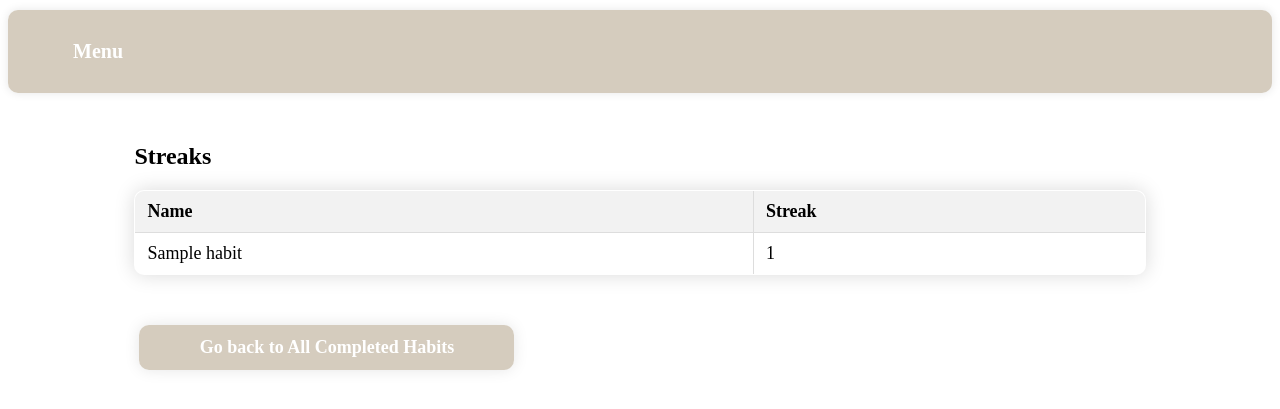
After one commit to AdamPrzychodniStudent/Habit_Tracker, a Django app: page /habit_tracker/show_streaks/ in a window 1280 px wide. The commit adds this page. Shown: the top 409 px of the page. Run offline with Django 4.2, Linux system fonts and the light colour scheme; a user stored in the database is signed in; tables that the repository leaves empty hold one stand-in row (values such as "Sample post").

Commit message:
show streaks

```diff
--- a/myproject/habit_tracker/templates/habit_tracker/completed_habits.html
+++ b/myproject/habit_tracker/templates/habit_tracker/completed_habits.html
@@ -54,4 +54,7 @@
       {% endfor %}
     </tbody>
   </table>
+  <div class="button-container">
+    <a href="{% url 'show_streaks' %}" class="btn">Show Streaks</a>
+  </div>
 {% endblock %}
--- /dev/null
+++ b/myproject/habit_tracker/templates/habit_tracker/show_streaks.html
@@ -0,0 +1,24 @@
+{% extends "habit_tracker/base.html" %}
+
+{% block content %}
+  <h2>Streaks</h2>
+  <table border="1">
+    <thead>
+      <tr>
+        <th>Name</th>
+        <th>Streak</th>
+      </tr>
+    </thead>
+    <tbody>
+      {% for streak in streaks %}
+      <tr>
+        <td>{{ streak.name }}</td>
+        <td>{{ streak.streak }}</td>
+      </tr>
+      {% endfor %}
+    </tbody>
+  </table>
+  <div class="button-container">
+    <a href="{% url 'show_completed_habits' %}" class="btn">Go back to All Completed Habits</a>
+  </div>
+{% endblock %}
--- a/myproject/habit_tracker/urls.py
+++ b/myproject/habit_tracker/urls.py
@@ -7,5 +7,6 @@ urlpatterns = [
     path('edit/<int:habit_id>/', views.edit_habit, name='edit_habit'),
     path('current_habits/', views.show_current_habits, name='show_current_habits'),
     path('completed_habits/', views.show_completed_habits, name='show_completed_habits'),
+    path('show_streaks/', views.show_streaks, name='show_streaks'),
     path('toggle_habit_done/<int:habit_id>/', views.toggle_habit_done, name='toggle_habit_done'),
 ]
--- a/myproject/habit_tracker/views.py
+++ b/myproject/habit_tracker/views.py
@@ -107,6 +107,42 @@ def show_completed_habits(request):
     })
 
 
+from django.db.models import Count
+
+@login_required
+def show_streaks(request):
+    # Step 1: Identify unique habits associated with the user
+    user_habits = Habit.objects.filter(user=request.user)
+
+    streaks_data = []
+
+    for habit in user_habits:
+        # Step 2: Fetch corresponding CheckOff records and sort them by timestamp
+        checkoffs = CheckOff.objects.filter(habit=habit).order_by('timestamp')
+
+        if checkoffs.exists():
+            streak = 1  # Initialize streak to 1 as we have at least one checkoff
+            prev_date = checkoffs.first().timestamp.date()
+
+            for checkoff in checkoffs[1:]:
+                curr_date = checkoff.timestamp.date()
+
+                if (curr_date - prev_date).days == 1:
+                    streak += 1
+                else:
+                    streak = 1  # Reset streak
+
+                prev_date = curr_date
+
+            # Step 3: Add the calculated streak to streaks_data
+            streaks_data.append({'name': habit.name, 'streak': streak})
+
+    # Sort the streaks_data by streak length
+    sorted_streaks = sorted(streaks_data, key=lambda x: x['streak'], reverse=True)
+
+    return render(request, 'habit_tracker/show_streaks.html', {'streaks': sorted_streaks})
+
+
 
 
 
```
